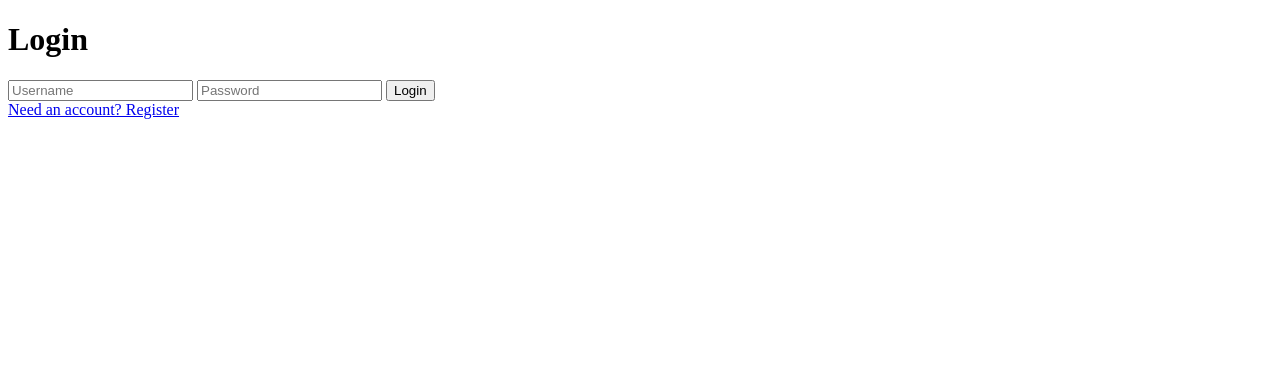
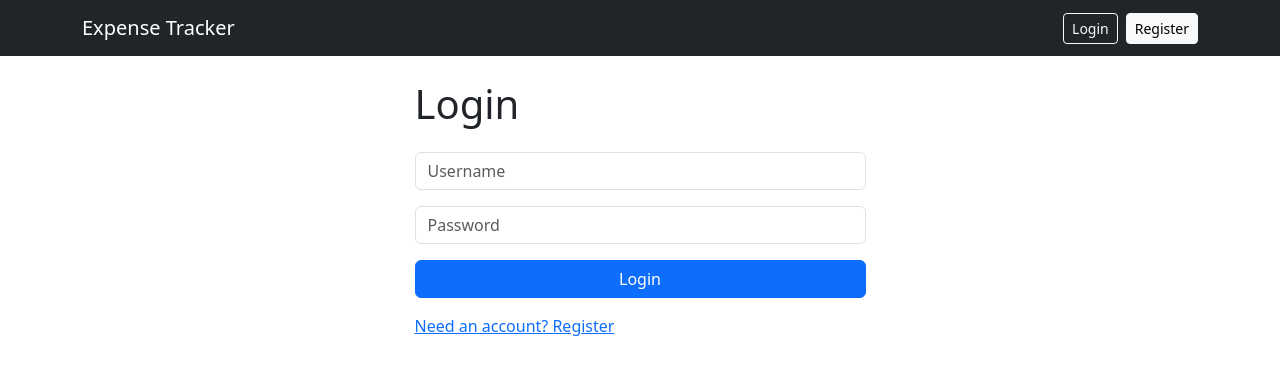
Before and after one commit to abel-111/Expense_Tracker, a Flask app: page /login in a window 1280 px wide. Shown: the top 375 px of the page. Run offline with Flask 3, Linux system fonts and the light colour scheme.

Commit message:
Extend base template and apply Bootstrap styling to login page

```diff
--- a/templates/login.html
+++ b/templates/login.html
@@ -1,18 +1,22 @@
-<!DOCTYPE html>
-<html>
-<head>
-    <title>Login</title>
-</head>
-<body>
-    <h1>Login</h1>
-    {% if error %}
-        <p style="color: red;">{{ error }}</p>
-    {% endif %}
-    <form method="POST" action="/login">
-        <input type="text" name="username" placeholder="Username" required>
-        <input type="password" name="password" placeholder="Password" required>
-        <button type="submit">Login</button>
-    </form>
-    <a href="/register">Need an account? Register</a>
-</body>
-</html>
+{% extends "base.html" %}
+{% block title %}Login{% endblock %}
+{% block content %}
+<div class="row justify-content-center">
+    <div class="col-md-5">
+        <h1 class="mb-4">Login</h1>
+        {% if error %}
+            <div class="alert alert-danger">{{ error }}</div>
+        {% endif %}
+        <form method="POST" action="/login">
+            <div class="mb-3">
+                <input type="text" name="username" class="form-control" placeholder="Username" required>
+            </div>
+            <div class="mb-3">
+                <input type="password" name="password" class="form-control" placeholder="Password" required>
+            </div>
+            <button type="submit" class="btn btn-primary w-100">Login</button>
+        </form>
+        <p class="mt-3"><a href="/register">Need an account? Register</a></p>
+    </div>
+</div>
+{% endblock %}
```
